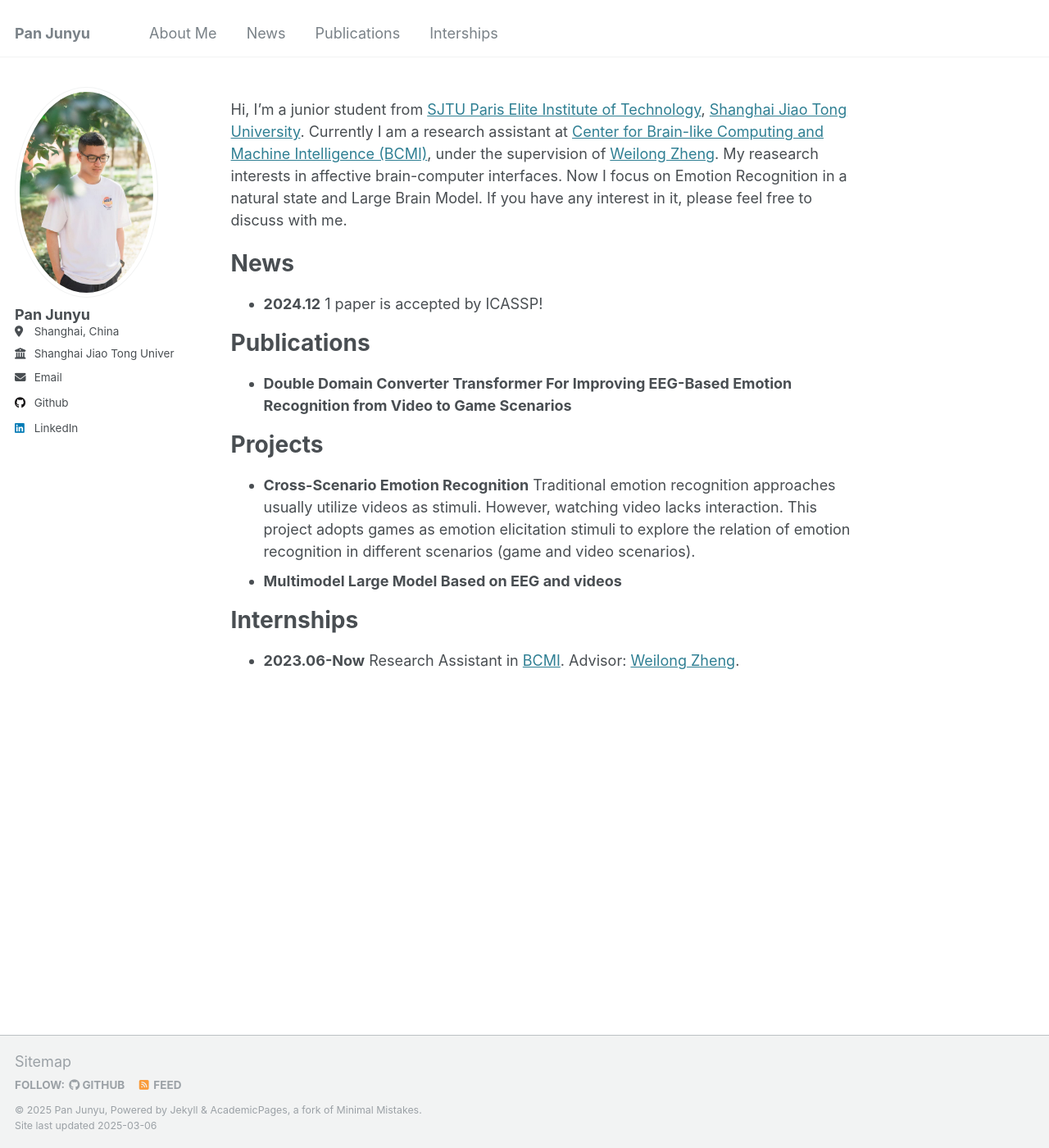
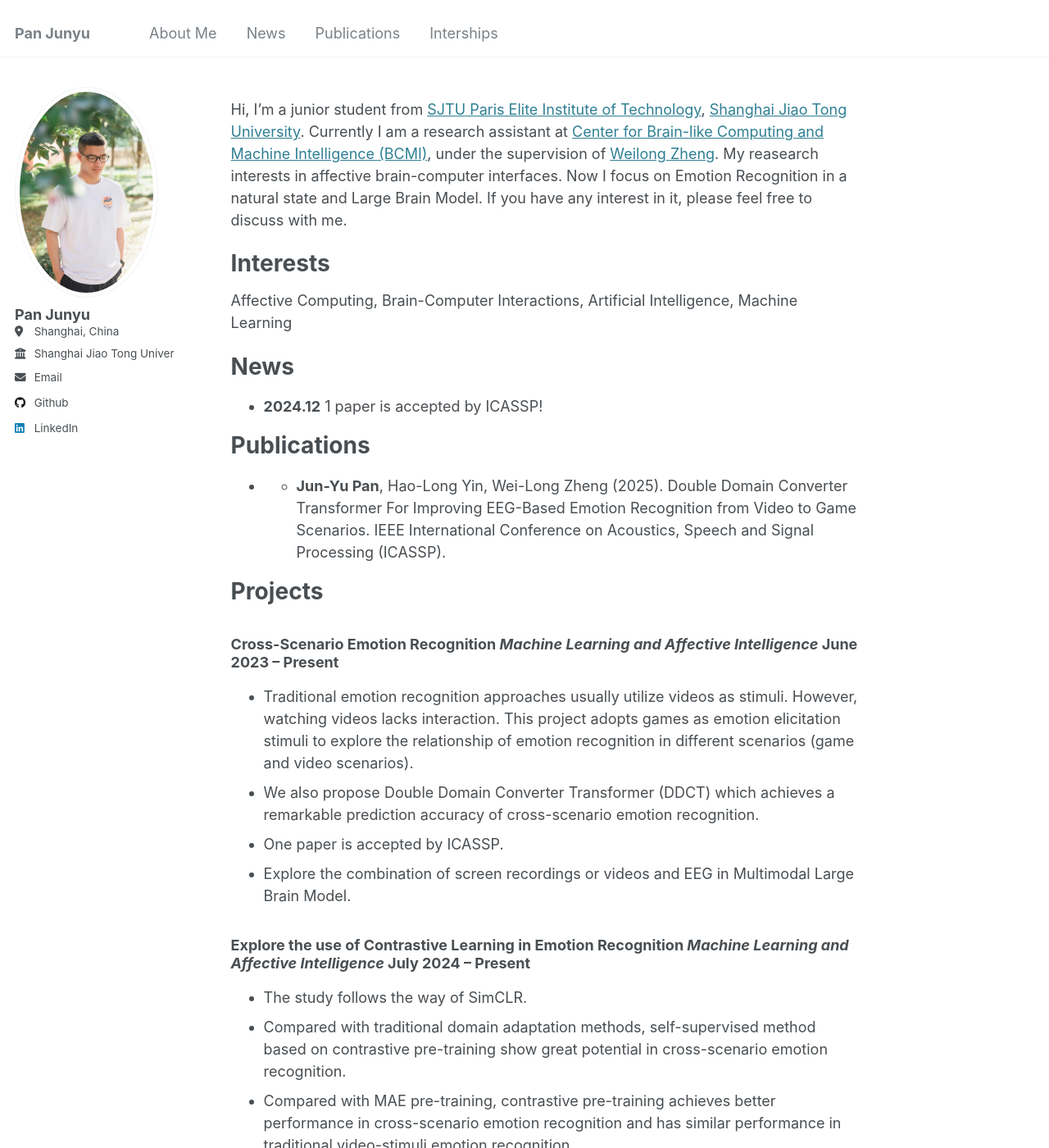
Before and after one commit to AlbertMentat/AlbertMentat.github.io, a Jekyll site: the page built from _pages/about.md, in a window 1280 px wide and 1400 px high. Shown: the whole window at 82% size. Built offline with Jekyll 4.4.1, drawn with Linux system fonts in a browser that asks for light colours.

Commit message:
Update about.md

```diff
--- a/_pages/about.md
+++ b/_pages/about.md
@@ -9,18 +9,30 @@ redirect_from:
 
 Hi, I'm a junior student from [SJTU Paris Elite Institute of Technology](https://speit.sjtu.edu.cn/), [Shanghai Jiao Tong University](https://www.sjtu.edu.cn/). Currently I am a research assistant at [Center for Brain-like Computing and Machine Intelligence (BCMI)](https://bcmi.sjtu.edu.cn/), under the supervision of [Weilong Zheng](https://weilongzheng.github.io/). My reasearch interests in affective brain-computer interfaces. Now I focus on Emotion Recognition in a natural state and Large Brain Model. If you have any interest in it, please feel free to discuss with me.
 
+Interests
+======
+Affective Computing, Brain-Computer Interactions, Artificial Intelligence, Machine Learning
+
 News
 ======
 - **2024.12** 1 paper is accepted by ICASSP!
 
 Publications
 ======
-- **Double Domain Converter Transformer For Improving EEG-Based Emotion Recognition from Video to Game Scenarios**
+- * **Jun-Yu Pan**, Hao-Long Yin, Wei-Long Zheng (2025). Double Domain Converter Transformer For Improving EEG-Based Emotion Recognition from Video to Game Scenarios. IEEE International Conference on Acoustics, Speech and Signal Processing (ICASSP).
 
 Projects
 ======
-- **Cross-Scenario Emotion Recognition** Traditional emotion recognition approaches usually utilize videos as stimuli. However, watching video lacks interaction. This project adopts games as emotion elicitation stimuli to explore the relation of emotion recognition in different scenarios (game and video scenarios).
-- **Multimodel Large Model Based on EEG and videos**
+### Cross-Scenario Emotion Recognition *Machine Learning and Affective Intelligence* June 2023 -- Present
+- Traditional emotion recognition approaches usually utilize videos as stimuli. However, watching videos lacks interaction. This project adopts games as emotion elicitation stimuli to explore the relationship of emotion recognition in different scenarios (game and video scenarios).
+- We also propose Double Domain Converter Transformer (DDCT) which achieves a remarkable prediction accuracy of cross-scenario emotion recognition.
+- One paper is accepted by ICASSP.
+- Explore the combination of screen recordings or videos and EEG in Multimodal Large Brain Model.
+
+### Explore the use of Contrastive Learning in Emotion Recognition *Machine Learning and Affective Intelligence* July 2024 -- Present
+- The study follows the way of SimCLR.
+- Compared with traditional domain adaptation methods, self-supervised method based on contrastive pre-training show great potential in cross-scenario emotion recognition.
+- Compared with MAE pre-training, contrastive pre-training achieves better performance in cross-scenario emotion recognition and has similar performance in traditional video-stimuli emotion recognition.
 
 Internships
 ======
```
